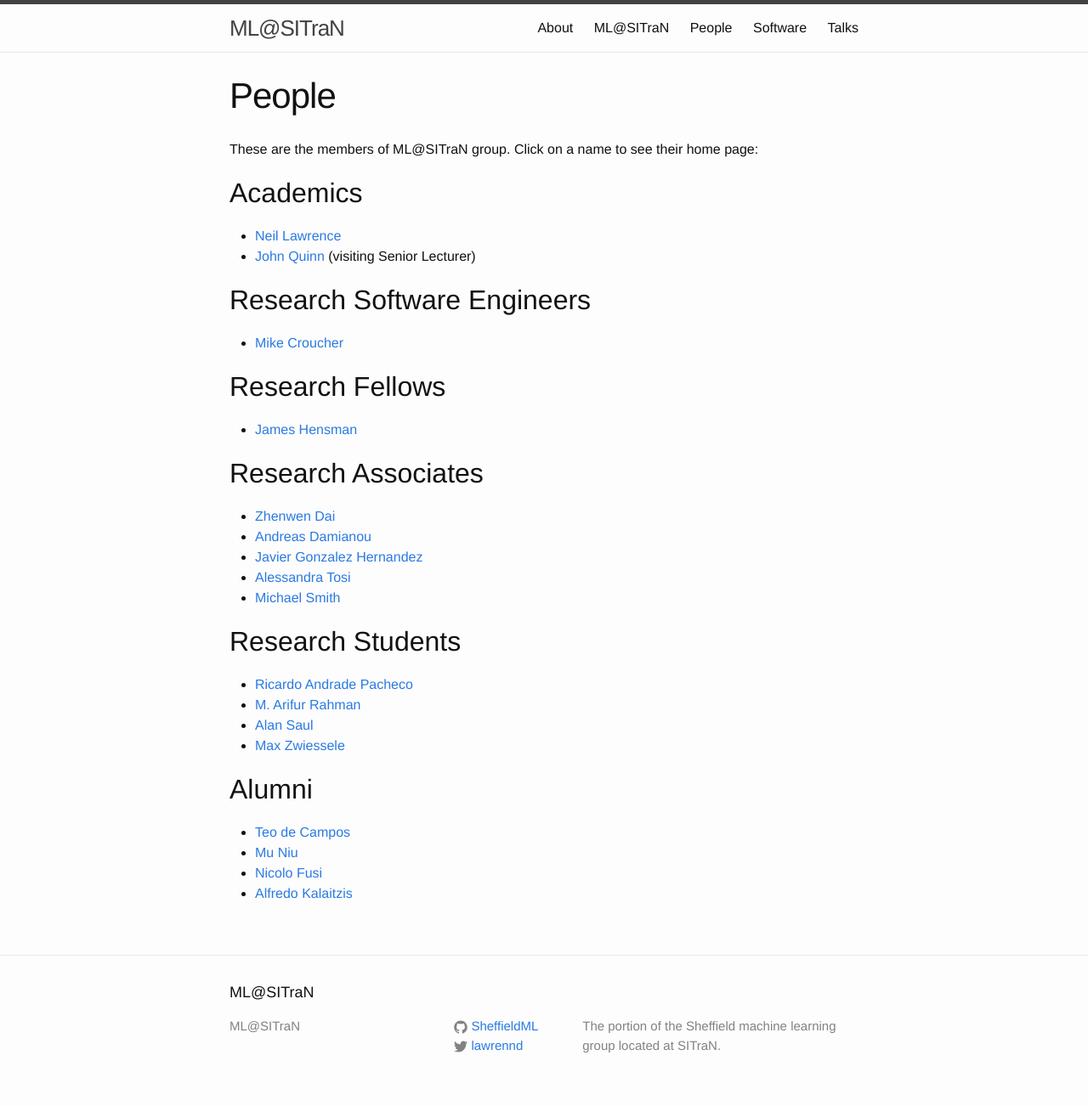
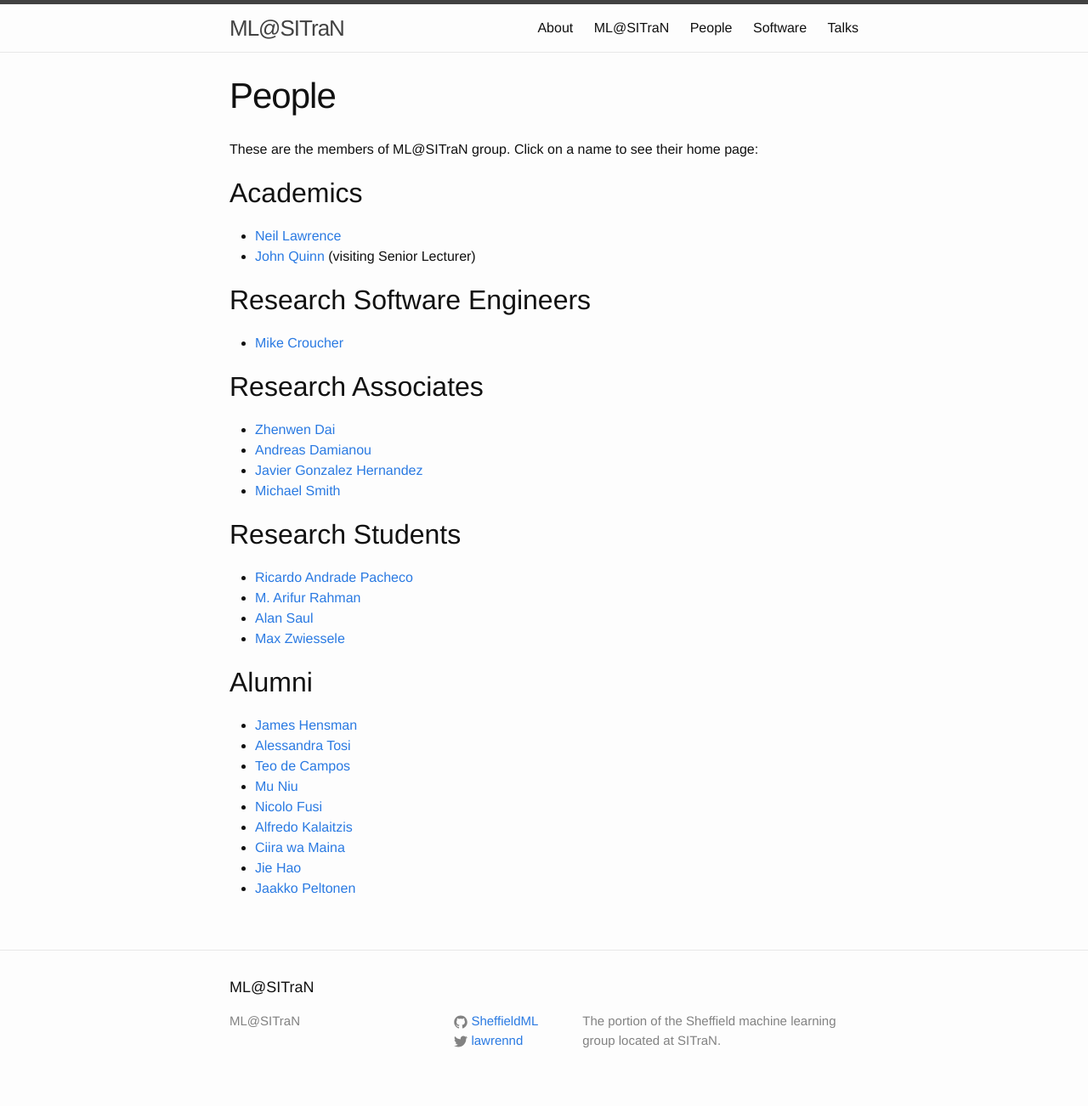
Before and after one commit to SheffieldML/sheffieldml.github.io, a Jekyll site: the page built from personnel.md, in a window 1280 px wide. Shown: the whole page at 85% size. Built offline with Jekyll 4.4.1, drawn with Linux system fonts in a browser that asks for light colours.

Commit message:
Update webpage

```diff
--- a/personnel.md
+++ b/personnel.md
@@ -15,16 +15,11 @@ home page:
 
 - [Mike Croucher](http://www.walkingrandomly.com/)
 
-## Research Fellows
-
-- [James Hensman](http://staffwww.dcs.shef.ac.uk/people/J.Hensman/)
-
 ## Research Associates
 
 - [Zhenwen Dai](http://www.dcs.shef.ac.uk/cgi-bin/makeperson?Z.Dai)
 - [Andreas Damianou](http://staffwww.dcs.sheffield.ac.uk/people/A.Damianou/index.html)
 - [Javier Gonzalez Hernandez](http://javiergonzalezh.github.io/)
-- [Alessandra Tosi](http://www.cs.upc.edu/~atosi/)
 - [Michael Smith](http://www.michaeltsmith.org.uk/)
 
 ## Research Students
@@ -37,7 +32,12 @@ home page:
 
 ## Alumni
 
+- [James Hensman](http://chicas.lancaster-university.uk/people/hensman.html)
+- [Alessandra Tosi](http://www.cs.upc.edu/~atosi/)
 - [Teo de Campos](http://personal.ee.surrey.ac.uk/Personal/T.Decampos/)
 - [Mu Niu](http://www.gla.ac.uk/schools/mathematicsstatistics/staff/muniu/)
 - [Nicolo Fusi](http://nicolofusi.com/)
 - [Alfredo Kalaitzis](https://www.ucl.ac.uk/statistics/people/alfredo-kalaitzis)
+- [Ciira wa Maina](https://sites.google.com/site/cwamainadekut/)
+- [Jie Hao](http://www.imperial.ac.uk/people/j.hao)
+- [Jaakko Peltonen](http://users.ics.aalto.fi/jtpelto/)
```
